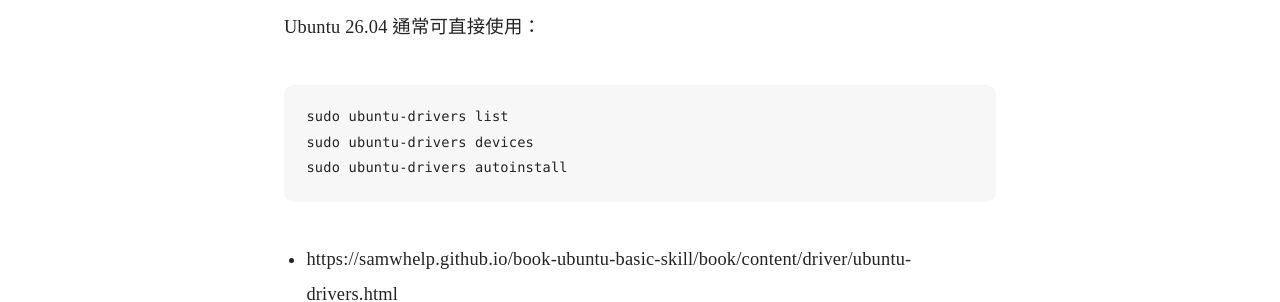
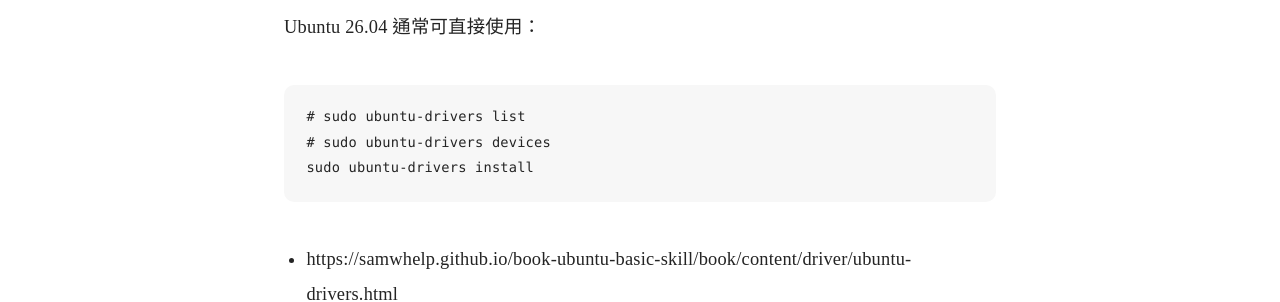
Before and after one commit to linjose/notes, a Jekyll site: the page built from _posts/2026-05-29-Hybrid-Graph-RAG-installation-sop.md, in a window 1280 px wide and 900 px high, scrolled down 2841 px. Shown: the part 152-454 px from the top of the window. Built offline with Jekyll 4.4.1, drawn with Linux system fonts in a browser that asks for light colours.

Commit message:
Update 2026-05-29-Hybrid-Graph-RAG-installation-sop.md

````diff
--- a/_posts/2026-05-29-Hybrid-Graph-RAG-installation-sop.md
+++ b/_posts/2026-05-29-Hybrid-Graph-RAG-installation-sop.md
@@ -68,9 +68,9 @@ lspci | grep -i nvidia
 Ubuntu 26.04 通常可直接使用：
 
 ```bash
-sudo ubuntu-drivers list
-sudo ubuntu-drivers devices
-sudo ubuntu-drivers autoinstall
+# sudo ubuntu-drivers list
+# sudo ubuntu-drivers devices
+sudo ubuntu-drivers install
 ```
 - https://samwhelp.github.io/book-ubuntu-basic-skill/book/content/driver/ubuntu-drivers.html
 
````
